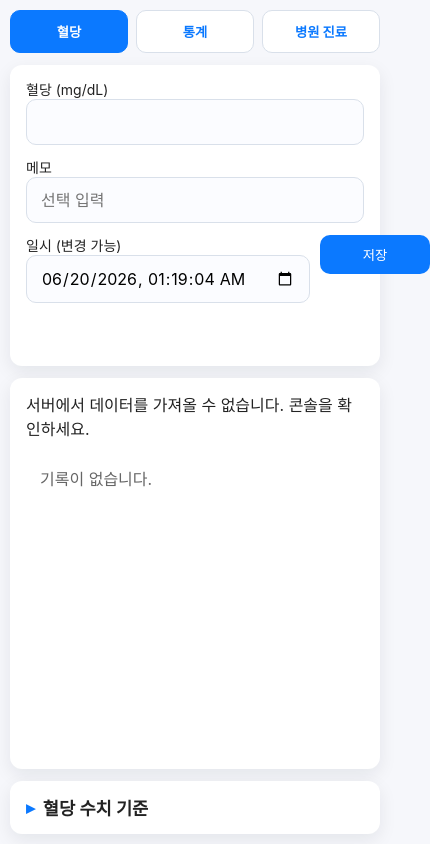
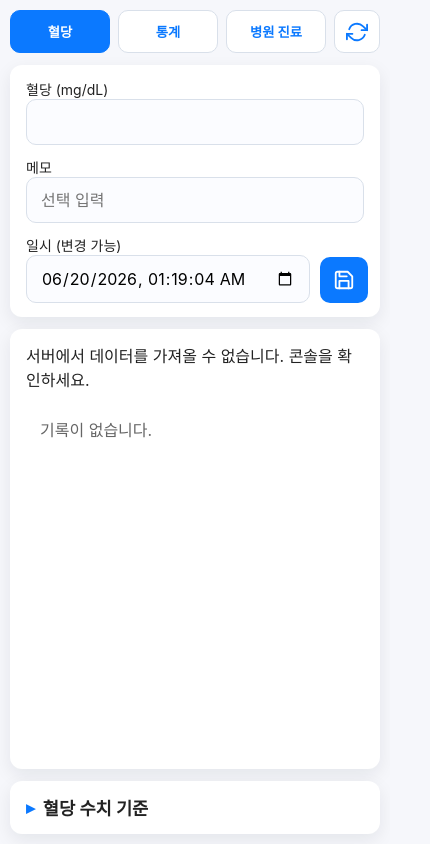
Before and after one commit to poorhearte/hcheck, a website: page index.html in a window 390 px wide. Shown: the whole page, 430 px wide, since content can reach past the window. Drawn offline with Linux system fonts and the light colour scheme; no server answers.

Commit message:
그래프 더 크게

```diff
--- a/index.html
+++ b/index.html
@@ -42,6 +42,13 @@
       <button type="button" class="tab active" data-view="glucose">혈당</button>
       <button type="button" class="tab" data-view="stats">통계</button>
       <button type="button" class="tab" data-view="hospital">병원 진료</button>
+      <button type="button" class="tab-refresh" id="visitRefresh" aria-label="새로고침" title="새로고침">
+        <svg viewBox="0 0 24 24" width="22" height="22" fill="none" stroke="currentColor" stroke-width="2" stroke-linecap="round" stroke-linejoin="round" aria-hidden="true">
+          <polyline points="23 4 23 10 17 10"/>
+          <polyline points="1 20 1 14 7 14"/>
+          <path d="M3.51 9a9 9 0 0 1 14.85-3.36L23 10M1 14l4.64 4.36A9 9 0 0 0 20.49 15"/>
+        </svg>
+      </button>
     </nav>
 
     <!-- ===== 혈당 ===== -->
@@ -58,7 +65,13 @@
           <label>일시 (변경 가능)
             <input type="datetime-local" id="datetime" name="datetime" step="1">
           </label>
-          <button type="submit">저장</button>
+          <button type="submit" class="icon-btn" aria-label="저장" title="저장">
+            <svg viewBox="0 0 24 24" width="22" height="22" fill="none" stroke="currentColor" stroke-width="2" stroke-linecap="round" stroke-linejoin="round" aria-hidden="true">
+              <path d="M19 21H5a2 2 0 0 1-2-2V5a2 2 0 0 1 2-2h11l5 5v11a2 2 0 0 1-2 2z"/>
+              <polyline points="17 21 17 13 7 13 7 21"/>
+              <polyline points="7 3 7 8 15 8"/>
+            </svg>
+          </button>
           <!-- <button type="button" id="clearAll">모두 삭제</button> -->
         </div>
       </form>
--- a/nav.js
+++ b/nav.js
@@ -17,5 +17,9 @@
         });
       });
     });
+
+    // 새로고침 버튼 — 브라우저 전체 새로고침
+    const refreshBtn = document.getElementById('visitRefresh');
+    if(refreshBtn) refreshBtn.addEventListener('click', ()=> location.reload());
   });
 })();
--- a/stats.js
+++ b/stats.js
@@ -93,8 +93,8 @@
   }
 
   function buildChart(data){
-    const W = 640, H = 320;
-    const pad = { top: 24, right: 16, bottom: 36, left: 44 };
+    const W = 640, H = 460;
+    const pad = { top: 28, right: 20, bottom: 44, left: 56 };
     const innerW = W - pad.left - pad.right;
     const innerH = H - pad.top - pad.bottom;
     const n = data.length;
@@ -126,10 +126,10 @@
       + `<text x="${W-pad.right}" y="${(avgY-6).toFixed(1)}" text-anchor="end" class="ax avg">평균 ${Math.round(avg)}</text>`;
 
     const linePts = data.map((d,i)=> `${xFor(i).toFixed(1)},${yFor(d.value).toFixed(1)}`).join(' ');
-    const polyline = n > 1 ? `<polyline points="${linePts}" fill="none" stroke="#0b79ff" stroke-width="2.5" stroke-linejoin="round" stroke-linecap="round"/>` : '';
+    const polyline = n > 1 ? `<polyline points="${linePts}" fill="none" stroke="#0b79ff" stroke-width="3" stroke-linejoin="round" stroke-linecap="round"/>` : '';
 
     let xlabels = '';
-    const step = Math.max(1, Math.ceil(n/6));
+    const step = Math.max(1, Math.ceil(n/4));
     data.forEach((d,i)=>{
       if(i % step === 0 || i === n-1){
         xlabels += `<text x="${xFor(i).toFixed(1)}" y="${H-12}" text-anchor="middle" class="ax">${fmtDateDow(d.t)}</text>`;
@@ -140,9 +140,9 @@
     const showValues = n <= 12;
     data.forEach((d,i)=>{
       const x = xFor(i), y = yFor(d.value);
-      dots += `<circle cx="${x.toFixed(1)}" cy="${y.toFixed(1)}" r="4.5" fill="${levelColor(d.value)}" stroke="#fff" stroke-width="1.5"/>`;
+      dots += `<circle cx="${x.toFixed(1)}" cy="${y.toFixed(1)}" r="5.5" fill="${levelColor(d.value)}" stroke="#fff" stroke-width="2"/>`;
       if(showValues){
-        dots += `<text x="${x.toFixed(1)}" y="${(y-10).toFixed(1)}" text-anchor="middle" class="ax val">${fmtNum(d.value)}</text>`;
+        dots += `<text x="${x.toFixed(1)}" y="${(y-14).toFixed(1)}" text-anchor="middle" class="ax val">${fmtNum(d.value)}</text>`;
       }
     });
 
--- a/styles.css
+++ b/styles.css
@@ -51,6 +51,30 @@ body {
   background: #0b79ff;
   color: #fff;
   border-color: #0b79ff;
+}
+
+/* 탭 바 끝의 새로고침 아이콘 버튼 (탭처럼 늘어나지 않고 고정폭) */
+.tab-refresh {
+  flex: 0 0 auto;
+  width: 46px;
+  padding: 0;
+  display: inline-flex;
+  align-items: center;
+  justify-content: center;
+  background: #fff;
+  color: #0b79ff;
+  border: 1px solid #d9e0ea;
+  border-radius: 10px;
+}
+
+.tab-refresh:hover,
+.tab-refresh:focus-visible {
+  transform: none;
+  background: #f0f6ff;
+}
+
+.tab-refresh svg {
+  display: block;
 }
 
 /* 탭에 연결된 화면(뷰): 활성 뷰가 남는 높이를 채우는 세로 컬럼 */
@@ -146,6 +170,22 @@ input[type="text"] {
 .actions button {
   flex: 0 1 auto;
   min-width: 110px;
+}
+
+/* 아이콘 버튼 (저장 등) — 입력칸 높이에 맞춘 정사각형 */
+.actions .icon-btn {
+  flex: 0 0 auto;
+  min-width: 0;
+  width: 48px;
+  height: 46px;
+  padding: 0;
+  display: inline-flex;
+  align-items: center;
+  justify-content: center;
+}
+
+.icon-btn svg {
+  display: block;
 }
 
 button {
@@ -458,18 +498,20 @@ table.glucose-guide .mid-num {
 }
 
 .glucose-chart .ax {
-  font-size: 11px;
-  fill: #94a3b8;
+  font-size: 23px;
+  fill: #334155;
+  font-weight: 600;
 }
 
 .glucose-chart .ax.val {
-  font-size: 11px;
-  fill: #475569;
-  font-weight: 700;
+  font-size: 25px;
+  fill: #0b3a66;
+  font-weight: 800;
 }
 
 .glucose-chart .ax.avg {
-  fill: #64748b;
+  font-size: 22px;
+  fill: #475569;
   font-weight: 700;
 }
 
@@ -564,6 +606,30 @@ table.glucose-guide .mid-num {
     align-self: stretch;
   }
 
+  /* 혈당 폼: 좁은 화면에서도 일시 입력 + 저장 버튼은 한 줄 유지 */
+  .view-glucose .actions {
+    flex-direction: row;
+    align-items: flex-end;
+    flex-wrap: nowrap;
+  }
+
+  .view-glucose .actions label {
+    flex: 1 1 auto;
+  }
+
+  .view-glucose .actions button {
+    flex: 0 0 auto;
+    align-self: auto;
+    width: auto;
+    min-width: 84px;
+  }
+
+  .view-glucose .actions .icon-btn {
+    width: 48px;
+    height: 46px;
+    min-width: 0;
+  }
+
   .record {
     flex-direction: column;
     align-items: stretch;
```
